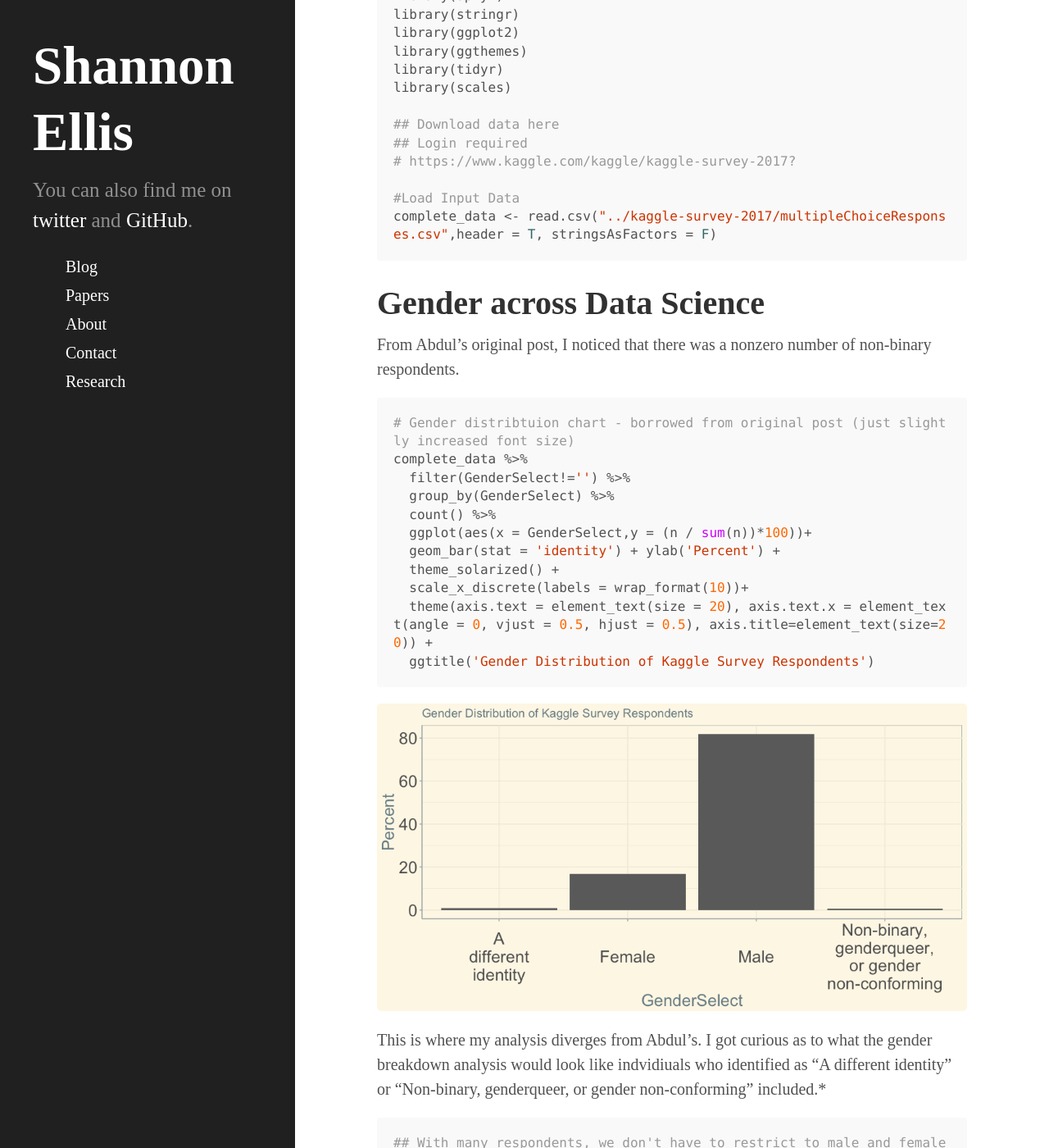
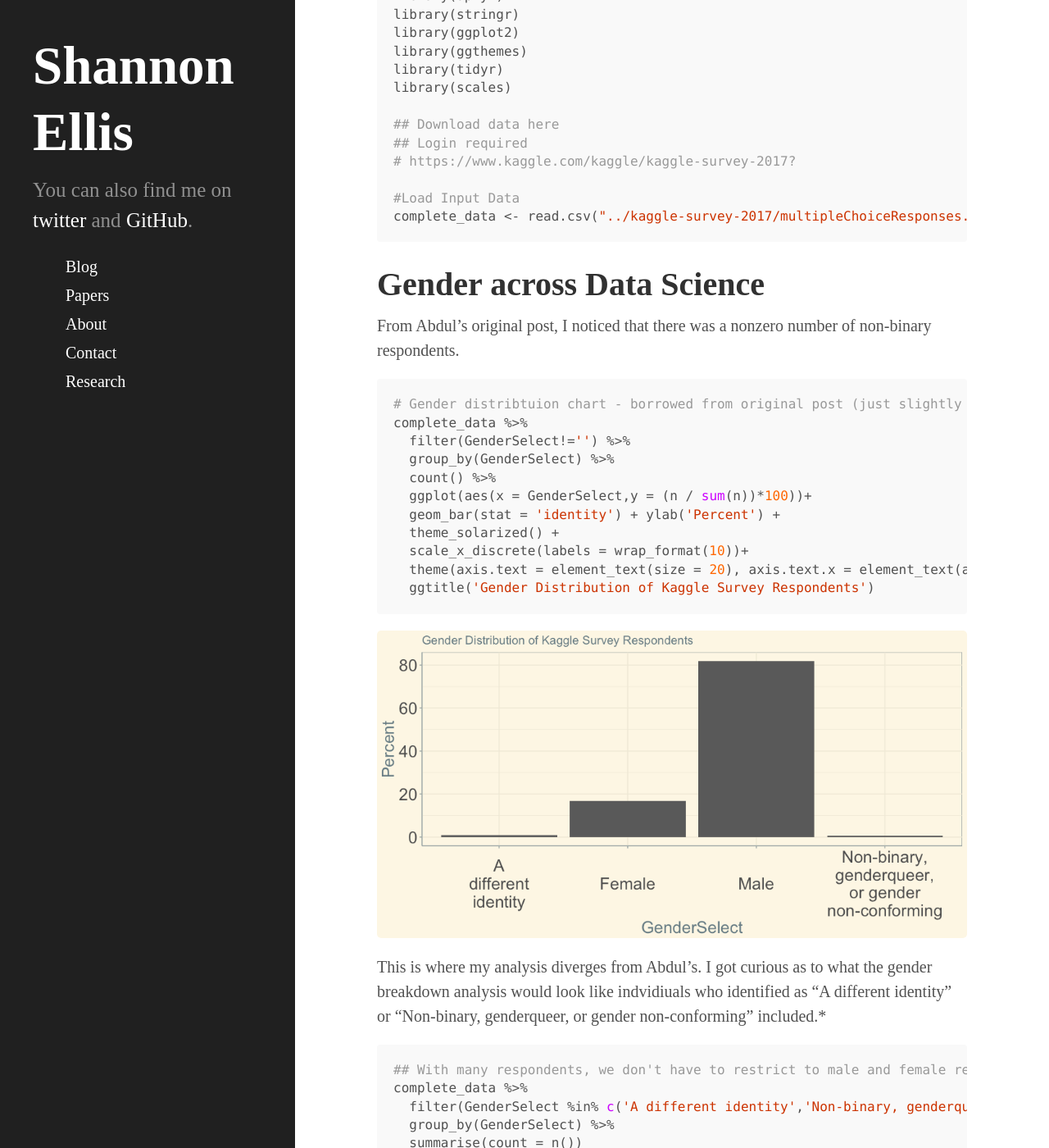
Before and after one commit to ShanEllis/ShanEllis.github.io, a Jekyll site: the page built from _posts/2017-12-07-KaggleGender.md, in a window 1280 px wide and 1400 px high, scrolled down 788 px. Shown: the whole window at 82% size. Built offline with Jekyll 4.4.1, drawn with Linux system fonts in a browser that asks for light colours; comment, search, counter and statistics services are not loaded; some of the changed text lies outside the part shown.

Commit message:
include sean's idea!

```diff
--- a/public/css/hyde.css
+++ b/public/css/hyde.css
@@ -45,6 +45,12 @@ html {
   }
 }
 
+/* Horizontal Scrolling for Code  */
+pre {
+  overflow: auto;
+  word-wrap: normal;
+  white-space: pre;
+}
 
 /*
  * Sidebar
```
